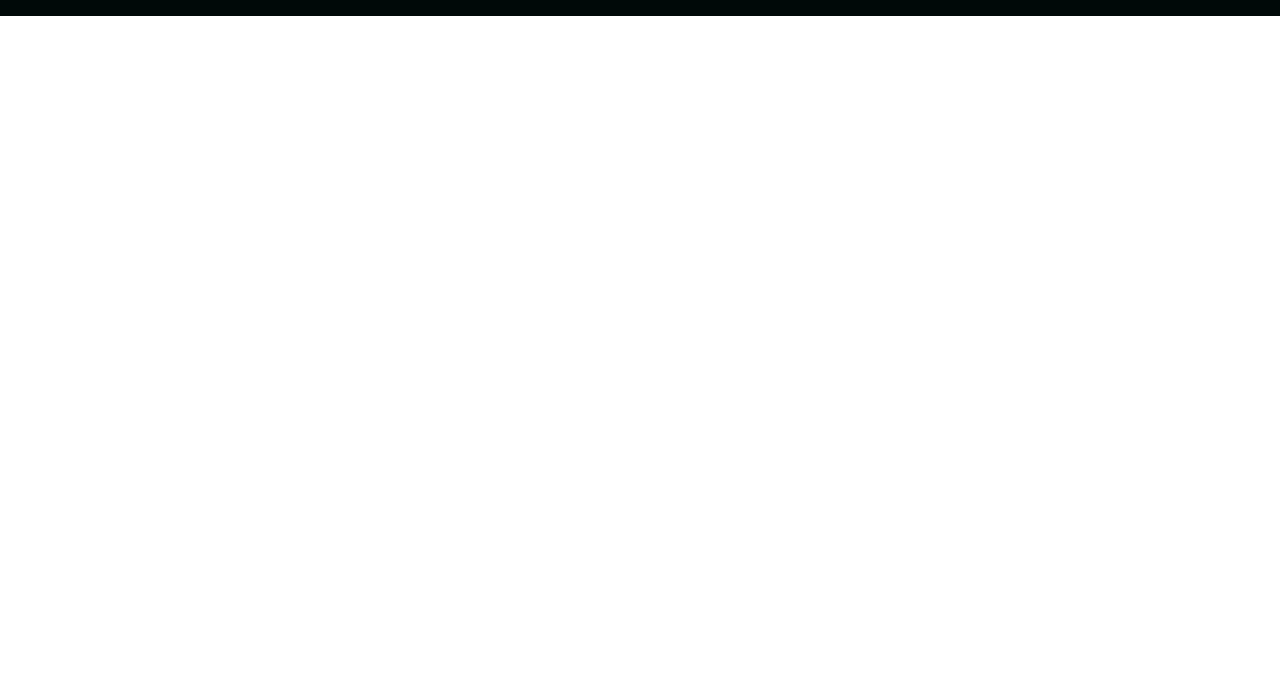
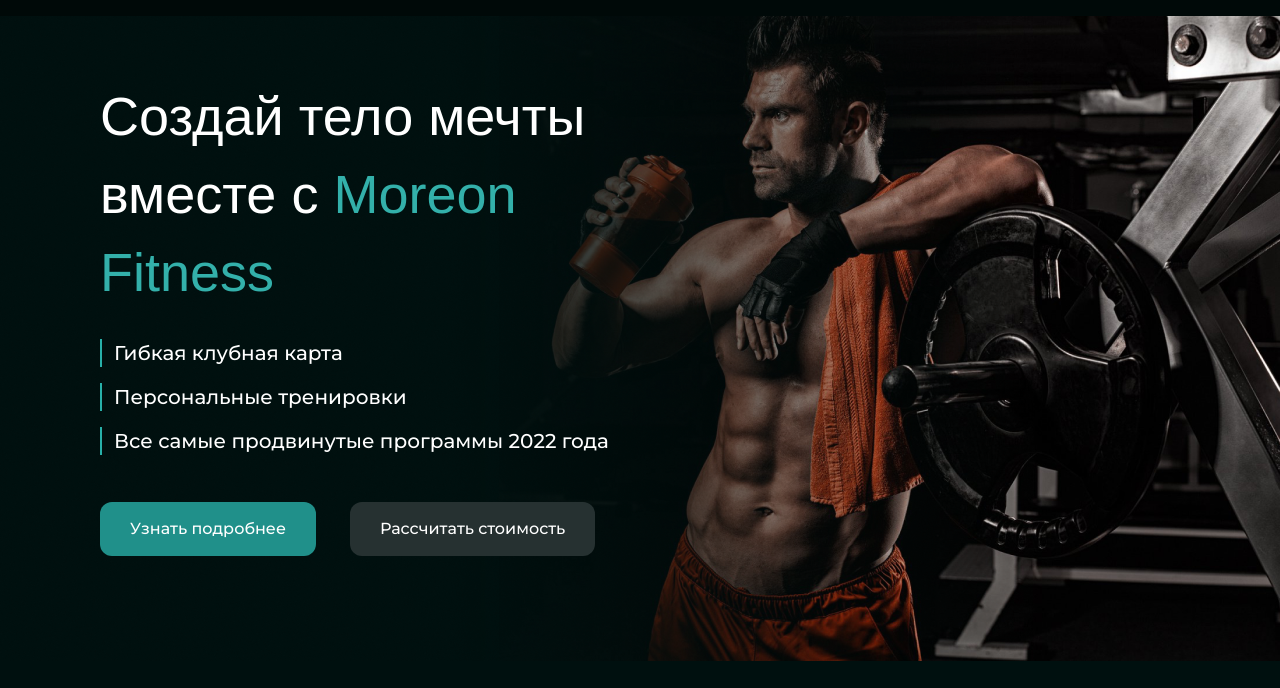
Before and after one commit to ZubokDenis/Moreon, a plain HTML site: page index.html in a window 1280 px wide. Shown: the part 112-800 px from the top of the page. Drawn offline with Linux system fonts and the light colour scheme; a web font is replaced by a local one.

Commit message:
add project

```diff
--- a/index.html
+++ b/index.html
@@ -45,6 +45,25 @@
             </div>
         </div>
     </header>
-    <section></section>
+    <section class="banner">
+        <div class="container">
+            <div class="banner__box">
+                <div class="banner__text">
+                    <h1>Создай тело  мечты вместе с
+                        <span>Moreon Fitness</span>
+                    </h1>
+                    <ul>
+                        <li>Гибкая клубная карта</li>
+                        <li>Персональные тренировки</li>
+                        <li>Все самые продвинутые программы 2022 года</li>
+                    </ul>
+                    <button class="act">Узнать подробнее</button>
+                    <button>Рассчитать стоимость</button>
+                </div>
+                <div class="banner__info"></div>
+            </div>
+        </div>
+    </section>
+
 </body>
 </html>
--- a/style/style.scss
+++ b/style/style.scss
@@ -1,8 +1,11 @@
 @import 'reset';
 @import 'fonts';
 
+$maincolor: #00100f;
 
-
+body{
+    background-color: $maincolor;
+}
 
 .container{
     max-width: 1080px;
@@ -61,3 +64,62 @@
         }
     }
 }
+.banner{
+    background-image: url('../img/png/banner-index.png');
+    background-position-x: right;
+    background-repeat: no-repeat;
+    padding-top: 61px;
+    padding-bottom: 106px;
+    &__box{
+        display: flex;
+        justify-content: space-between;
+        align-items: center;
+
+    }
+    &__text{
+        h1{
+            font-family: "Dela Gothic One", sans-serif;
+            font-weight: 400;
+            font-size: 54px;
+            color: #fff;
+            max-width: 551px;
+            line-height: 145%;
+            margin-bottom: 27px;
+            span{
+                color: #33b0aa;
+            }
+        }
+        ul{
+            margin-bottom: 47px;
+            li{
+                font-family: "Montserrat", sans-serif;
+                font-weight: 500;
+                font-size: 20px;
+                line-height: 140%;
+                color: #fff;
+                margin-bottom: 16px;
+                padding-left: 12px;
+                border-left: 2px solid #28b0a9;
+            }
+                li:last-child{
+                margin-bottom: 0;
+            }
+        }
+    button{
+        padding: 16px 30px;
+        border-radius: 12px;
+        margin-right: 30px;
+        background: #263131;
+        font-family: "Montserrat", sans-serif;
+        font-weight: 500;
+        font-size: 16px;
+        line-height: 140%;
+        color: #fff;
+    }
+    .act{
+        background: #20908A;
+    }
+
+
+    }
+}
```
Also changed, not shown: img/png/banner-index.png (added), style/style.css, 1 other file.
